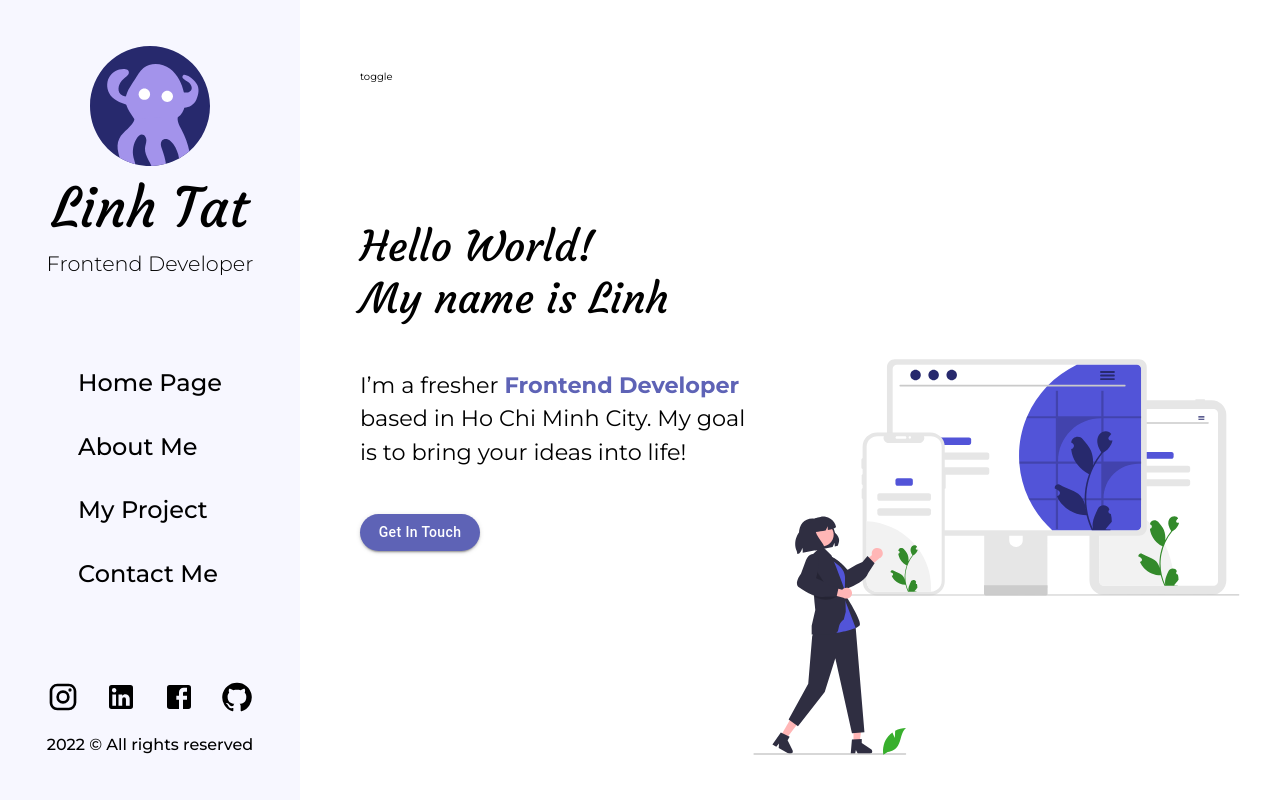
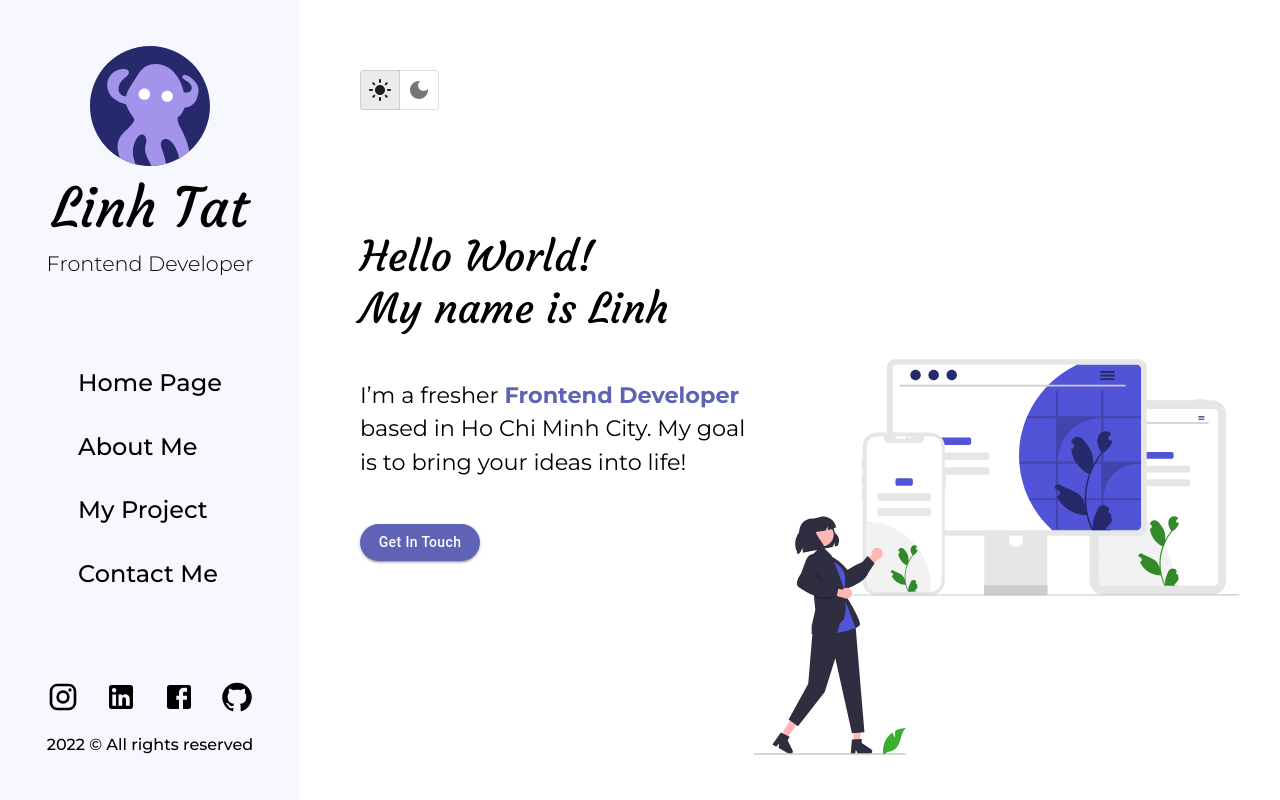
Before and after one commit to linhtat2000/Portfolio, a React (Create React App) app in the folder my-portfolio/: page / in a window 1280 px wide. Shown: the top 800 px of the page. Built offline with nearby package versions, Linux system fonts and the light colour scheme.

Commit message:
add theme toggle

```diff
--- a/my-portfolio/src/theme-btn.js
+++ b/my-portfolio/src/btn-theme.js
@@ -1,6 +1,6 @@
 import { createTheme } from "@mui/material/styles";
 
-const theme = createTheme({
+const btnTheme = createTheme({
   palette: {
     primary: {
       main: "#5e63b6",
@@ -11,4 +11,4 @@ const theme = createTheme({
   },
 });
 
-export default theme;
+export default btnTheme;
--- a/my-portfolio/src/components/form/Form.jsx
+++ b/my-portfolio/src/components/form/Form.jsx
@@ -12,7 +12,7 @@ import {
 import CloseIcon from "@mui/icons-material/Close";
 import emailjs from "emailjs-com";
 
-import theme from "../../theme-btn";
+import btnTheme from "../../btn-theme";
 import "./form.scss";
 
 const Form = () => {
@@ -84,7 +84,7 @@ const Form = () => {
   // clearTimeout(action);
 
   return (
-    <ThemeProvider theme={theme}>
+    <ThemeProvider theme={btnTheme}>
       <form id="contact-form" ref={formRef} onSubmit={handleSubmitForm}>
         <TextField
           fullWidth
--- a/my-portfolio/src/components/technology/Technology.jsx
+++ b/my-portfolio/src/components/technology/Technology.jsx
@@ -2,13 +2,13 @@ import React from "react";
 import { ThemeProvider } from "@mui/material";
 import Button from "@mui/material/Button";
 
-import theme from "../../theme-btn";
+import btnTheme from "../../btn-theme";
 import "./technology.scss";
 
 const Technology = () => {
   return (
     <div className="technology">
-      <ThemeProvider theme={theme}>
+      <ThemeProvider theme={btnTheme}>
         <Button variant="contained" color="primary" className="custom-btn">
           ReactJS
         </Button>
--- /dev/null
+++ b/my-portfolio/src/components/theme-toggle/ThemeToggle.jsx
@@ -0,0 +1,36 @@
+import React, { useState } from "react";
+
+import ToggleButton from "@mui/material/ToggleButton";
+import ToggleButtonGroup from "@mui/material/ToggleButtonGroup";
+import LightModeIcon from "@mui/icons-material/LightMode";
+import DarkModeIcon from "@mui/icons-material/DarkMode";
+
+import "./themeToggle.scss";
+
+const ThemeToggle = () => {
+  const [toggle, setToggle] = useState("sun");
+
+  const handleToggle = (e, toggle) => {
+    setToggle(toggle);
+  };
+
+  return (
+    <ToggleButtonGroup
+      value={toggle}
+      size="small"
+      exclusive
+      onChange={handleToggle}
+      aria-label="light/dark theme"
+      className="toggle-btn"
+    >
+      <ToggleButton value="sun" aria-label="light theme">
+        <LightModeIcon />
+      </ToggleButton>
+      <ToggleButton value="moon" aria-label="dark theme">
+        <DarkModeIcon />
+      </ToggleButton>
+    </ToggleButtonGroup>
+  );
+};
+
+export default ThemeToggle;
--- /dev/null
+++ b/my-portfolio/src/components/theme-toggle/themeToggle.scss
@@ -0,0 +1,3 @@
+.toggle-btn {
+  border-radius: 20px;
+}
--- a/my-portfolio/src/pages/about-page/AboutPage.jsx
+++ b/my-portfolio/src/pages/about-page/AboutPage.jsx
@@ -2,7 +2,7 @@ import { ThemeProvider } from "@emotion/react";
 import React from "react";
 
 import { Link } from "react-router-dom";
-import theme from "../../theme-btn";
+import btnTheme from "../../btn-theme";
 import { Button } from "@mui/material";
 import FileDownloadIcon from "@mui/icons-material/FileDownload";
 import portrait from "../../assets/portrait.JPG";
@@ -25,7 +25,7 @@ const AboutPage = () => {
             <strong className="bold-text">I’m available for hiring</strong> that
             I’ll be delighted to hear from you.
           </p>
-          <ThemeProvider theme={theme}>
+          <ThemeProvider theme={btnTheme}>
             <Button variant="contained" color="primary" className="custom-btn">
               <Link
                 to="../../../public/files/Tat-Tieu-Linh-Resume.pdf"
--- a/my-portfolio/src/pages/homepage/Homepage.jsx
+++ b/my-portfolio/src/pages/homepage/Homepage.jsx
@@ -1,28 +1,55 @@
-import React from "react";
-import Navbar from "../../components/navbar/Navbar";
+import React, { useEffect, useState } from "react";
 import { ThemeProvider } from "@mui/material";
+import { Link } from "react-router-dom";
 import Button from "@mui/material/Button";
 
 import illustration1 from "../../assets/illustration-1.png";
 import illustration2 from "../../assets/Illustration-2.svg";
 import illustration3 from "../../assets/illustration-3.png";
 
-import theme from "../../theme-btn";
-import "../../global.scss";
-import "./homepage.scss";
+import btnTheme from "../../btn-theme";
+import { lightTheme, darkTheme } from "../../theme";
+
 import ProjectPage from "../project-page/ProjectPage";
 import AboutPage from "../about-page/AboutPage";
 import ContactPage from "../contact-page/ContactPage";
-import { Link } from "react-router-dom";
+
+import "../../global.scss";
+import "./homepage.scss";
+import ThemeToggle from "../../components/theme-toggle/ThemeToggle";
 
 const Homepage = () => {
+  const [theme, setTheme] = useState(localStorage.getItem("theme") || "light");
+
+  const toggleTheme = () => {
+    // theme === "light" ? setTheme("light") : setTheme("dark");
+    if (theme === "light") {
+      localStorage.setItem("theme", "dark");
+      console.log("Dark theme");
+      setTheme("dark");
+    } else {
+      localStorage.setItem("theme", "light");
+      console.log("light theme");
+      setTheme("light");
+    }
+  };
+
+  useEffect(() => {
+    const localTheme = window.localStorage.getItem("theme");
+    localTheme && setTheme(localTheme);
+  }, []);
+
   return (
+    <>
       <div className="homepage">
         <div className="main">
+          {/* <ThemeProvider theme={theme === "light" ? lightTheme : darkTheme}> */}
           <div className="hero-img">
             <img src={illustration2} alt="hero background" />
           </div>
-        <div className="theme-toggle">toggle</div>
+          <div className="theme-toggle" onClick={toggleTheme}>
+            <ThemeToggle />
+          </div>
           <div className="intro">
             <h1 className="header">
               Hello World!
@@ -35,9 +62,14 @@ const Homepage = () => {
               Ho Chi Minh City. My goal is to bring your ideas into life!
             </p>
           </div>
-        <ThemeProvider theme={theme}>
+          {/* </ThemeProvider> */}
+          <ThemeProvider theme={btnTheme}>
             <Link to="/contact-me" className="link-item">
-            <Button variant="contained" color="primary" className="custom-btn">
+              <Button
+                variant="contained"
+                color="primary"
+                className="custom-btn"
+              >
                 Get In Touch
               </Button>
             </Link>
@@ -48,6 +80,7 @@ const Homepage = () => {
         <ProjectPage />
         <ContactPage />
       </div>
+    </>
   );
 };
 
--- a/my-portfolio/src/pages/homepage/homepage.scss
+++ b/my-portfolio/src/pages/homepage/homepage.scss
@@ -16,8 +16,9 @@
   }
 
   .theme-toggle {
+    width: 100px;
+    height: 40px;
     margin-top: 1em;
-    height: 30px;
   }
 
   .intro {
--- a/my-portfolio/src/pages/project-page/ProjectPage.jsx
+++ b/my-portfolio/src/pages/project-page/ProjectPage.jsx
@@ -3,7 +3,7 @@ import Button from "@mui/material/Button";
 import { ThemeProvider } from "@mui/material";
 
 import ProjectList from "../../components/project-list/ProjectList";
-import theme from "../../theme-btn";
+import btnTheme from "../../btn-theme";
 
 import "./projectPage.scss";
 import "../../global.scss";
@@ -17,7 +17,7 @@ const ProjectPage = () => {
           Here are some of my recent work. They are personal project to showcase
           my skill.
         </p>
-        <ThemeProvider theme={theme}>
+        <ThemeProvider theme={btnTheme}>
           <Button variant="contained" color="primary" className="custom-btn">
             See More
           </Button>
--- /dev/null
+++ b/my-portfolio/src/theme.js
@@ -0,0 +1,9 @@
+export const lightTheme = {
+  textColor: "#222",
+  background: "#fff",
+};
+
+export const darkTheme = {
+  textColor: "#f1f2f5",
+  background: "#444",
+};
```
Lines whose indentation alone changed are shown as unchanged.
